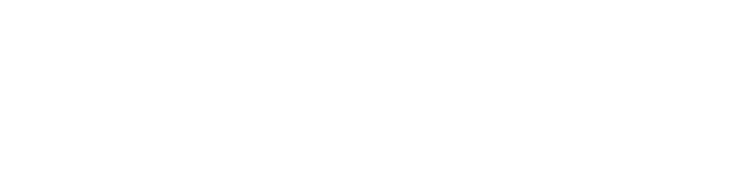
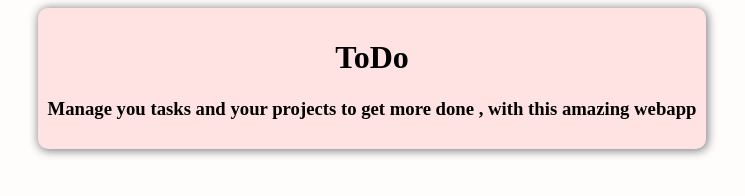
Before and after one commit to Guy-Gustave/Todolist, a website built with webpack: page dist/index.html in a window 1280 px wide. Shown: the whole page, without its empty margins (268-1013 px from the left). Built offline with nearby package versions, Linux system fonts and the light colour scheme.

Commit message:
set sass compiler and style the header

```diff
--- a/src/index.js
+++ b/src/index.js
@@ -14,3 +14,8 @@ let newtodo = new Todolist(
 AddTodolist(todolists, newtodo);
 console.log(newtodo);
 console.log(todolists);
+todolists.forEach((item) => {
+  console.log(item);
+});
+removeTodolist(todolists, 1);
+console.log(todolists);
```
Also changed, not shown: dist/assets/style.css (added), dist/assets/style.scss (added), dist/index.html, 2 other files.
